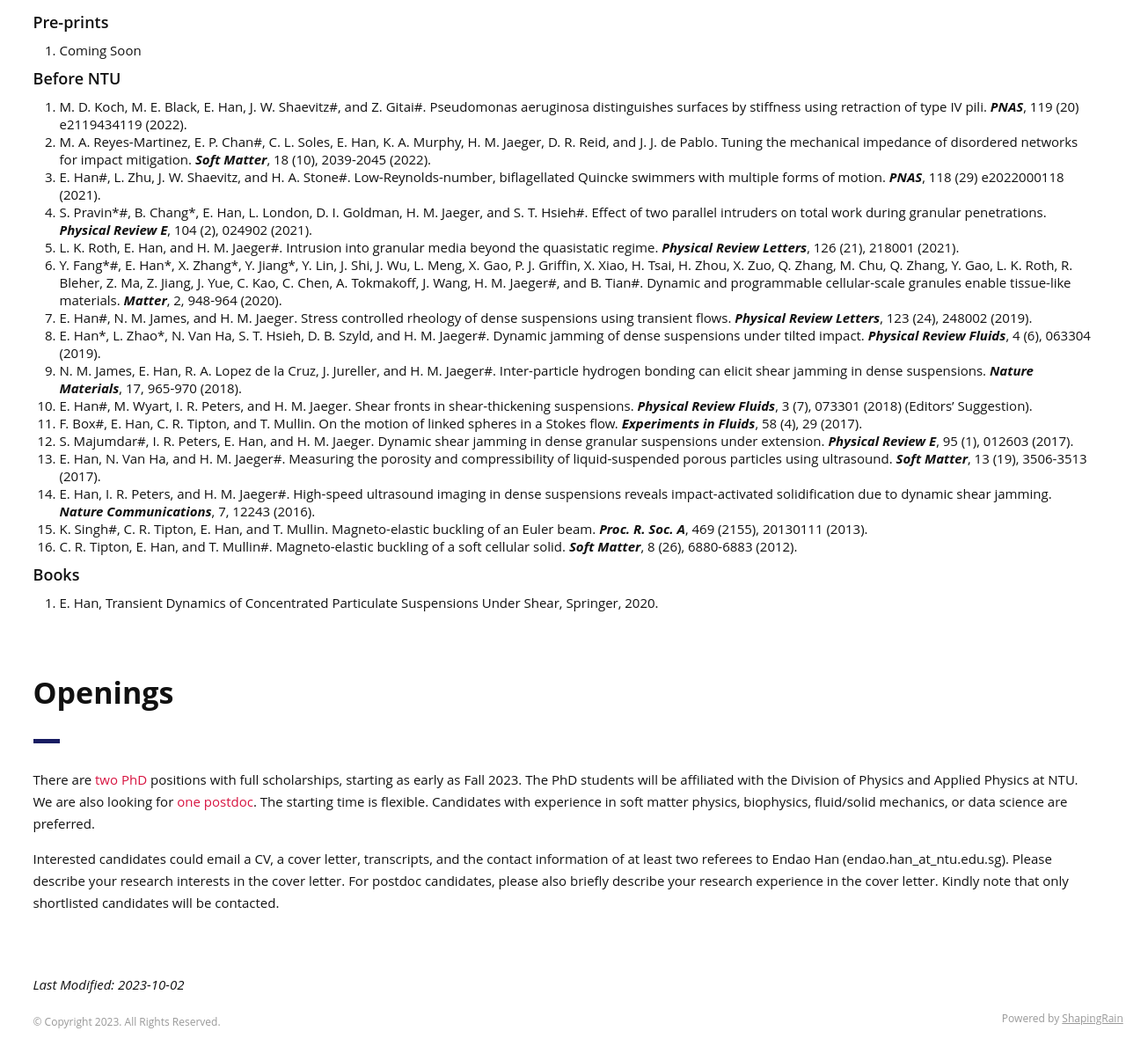
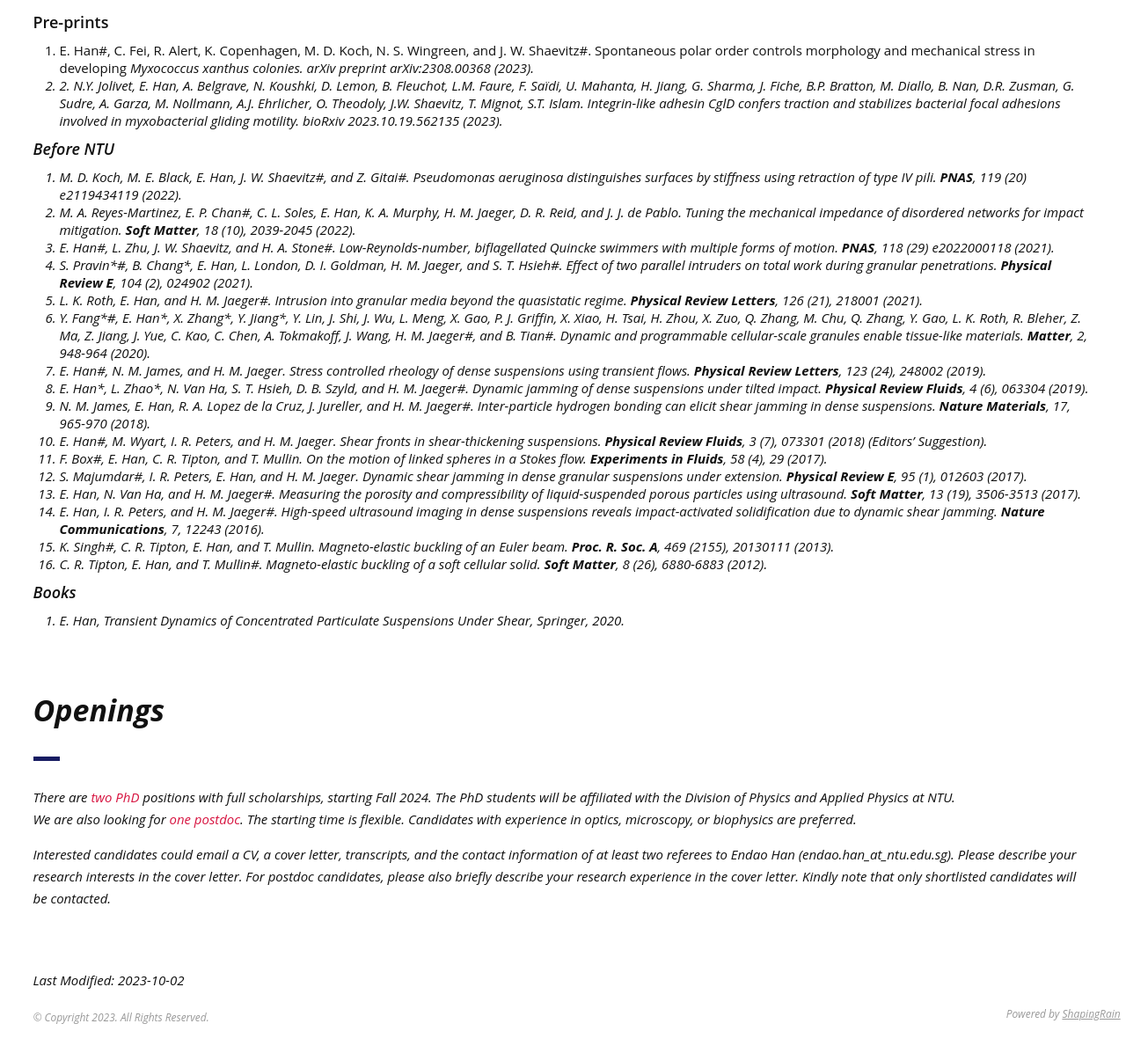
Before and after one commit to endaohanlab/endaohanlab.github.io, a plain HTML site: page index.html in a window 1280 px wide. Shown: the part 3187-4384 px from the top of the page at 88% size. Drawn offline with Linux system fonts and the light colour scheme.

Commit message:
Update index.html
2023/11/02

```diff
--- a/index.html
+++ b/index.html
@@ -270,7 +270,8 @@
                 <div class="col-1">
                     <h4>Pre-prints</h4>
                     <ol class="roman">
-                        <li>Coming Soon</li>
+                        <li>E. Han#, C. Fei, R. Alert, K. Copenhagen, M. D. Koch, N. S. Wingreen, and J. W. Shaevitz#.  Spontaneous polar order controls morphology and mechanical stress in developing <i>Myxococcus xanthus<i> colonies. <i>arXiv preprint<i> arXiv:2308.00368 (2023). </li>
+                        <li>2.	N.Y. Jolivet, E. Han, A. Belgrave, N. Koushki, D. Lemon, B. Fleuchot, L.M. Faure, F. Saïdi, U. Mahanta, H. Jiang, G. Sharma, J. Fiche, B.P. Bratton, M. Diallo, B. Nan, D.R. Zusman, G. Sudre, A. Garza, M. Nollmann, A.J. Ehrlicher, O. Theodoly, J.W. Shaevitz, T. Mignot, S.T. Islam. Integrin-like adhesin CglD confers traction and stabilizes bacterial focal adhesions involved in myxobacterial gliding motility. bioRxiv 2023.10.19.562135 (2023).
                     </ol>
 
                     <h4>Before NTU</h4>
@@ -316,9 +317,9 @@
                         <h2 class="section-title">Openings</h2>
                     </div>
                     <p>
-                        There are <font color = "#d71440">two PhD</font> positions with full scholarships, starting as early as Fall 2023. The PhD students will be affiliated with the Division of Physics and Applied Physics at NTU.
+                        There are <font color = "#d71440">two PhD</font> positions with full scholarships, starting Fall 2024. The PhD students will be affiliated with the Division of Physics and Applied Physics at NTU.
                         <br>
-                        We are also looking for <font color = "#d71440">one postdoc</font>. The starting time is flexible. Candidates with experience in soft matter physics, biophysics, fluid/solid mechanics, or data science are preferred.
+                        We are also looking for <font color = "#d71440">one postdoc</font>. The starting time is flexible. Candidates with experience in optics, microscopy, or biophysics are preferred.
                     </p>
                     <p>
                         Interested candidates could email a CV, a cover letter, transcripts, and the contact information of at least two referees to Endao Han (endao.han_at_ntu.edu.sg). Please describe your research interests in the cover letter. For postdoc candidates, please also briefly describe your research experience in the cover letter. Kindly note that only shortlisted candidates will be contacted.
```
